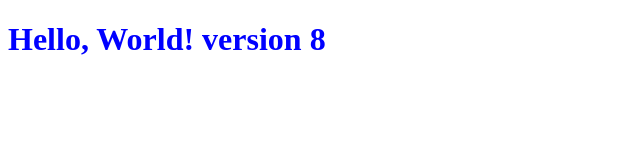
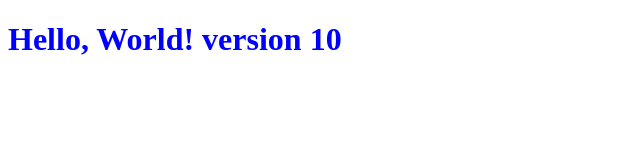
Before and after one commit to MoinudeenTak/myFirstRepo, a plain HTML site: page index.html in a window 1280 px wide. Shown: the full height of the page, 0-640 px from the left. Drawn offline with Linux system fonts and the light colour scheme.

Commit message:
version 10

```diff
--- a/index.html
+++ b/index.html
@@ -7,6 +7,6 @@
     <link rel="stylesheet" href="styles.css">
 </head>
 <body>
-    <h1>Hello, World! version 8</h1>
+    <h1>Hello, World! version 10</h1>
 </body>
 </html>
```
